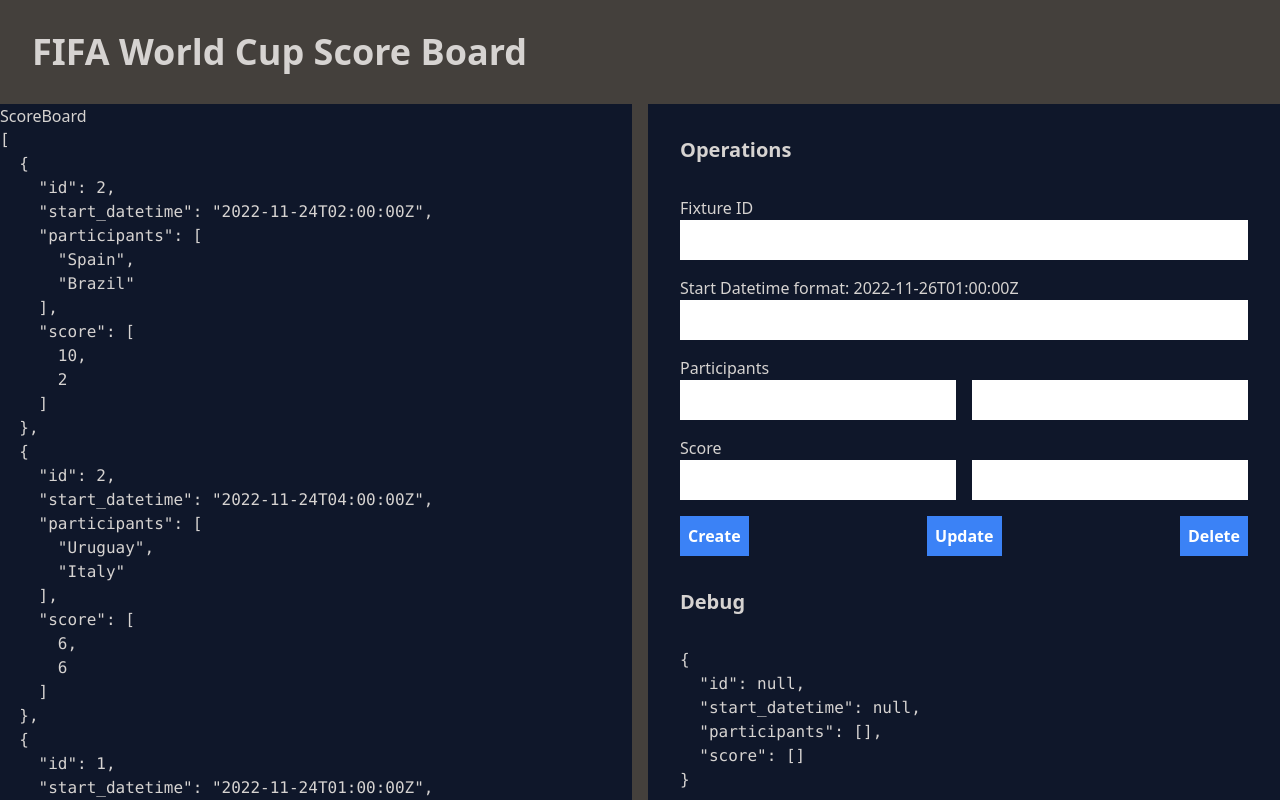
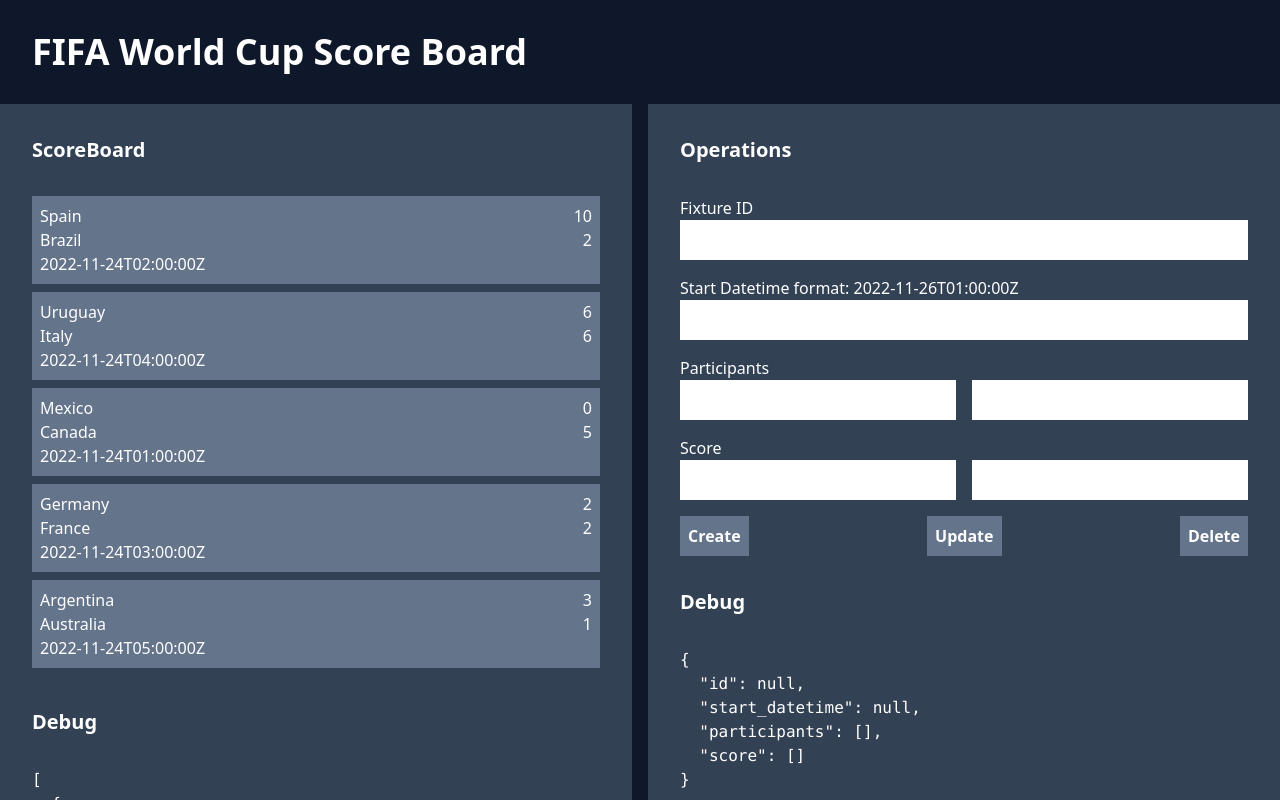
Before and after one commit to Uvacoder/world-cup-scoreboard2, a Nuxt app: page / in a window 1280 px wide. Shown: the top 800 px of the page. Built offline with nearby package versions, Linux system fonts and the light colour scheme.

Commit message:
Add some global eye candy styling to increase inspiration

```diff
--- a/app.vue
+++ b/app.vue
@@ -1,7 +1,5 @@
 <template>
-	<div class="container mx-auto bg-stone-700 text-stone-300">
-		<NuxtLayout>
-			<NuxtPage />
-		</NuxtLayout>
-	</div>
+	<NuxtLayout>
+		<NuxtPage />
+	</NuxtLayout>
 </template>
--- a/components/Operations.vue
+++ b/components/Operations.vue
@@ -52,9 +52,9 @@ export default {
 				</div>
 			</div>
 			<div class="flex items-center justify-between">
-				<button class="p-2 bg-blue-500 text-white font-bold focus:outline-none focus:shadow-outline" type="button" @click="create">Create</button>
-				<button class="p-2 bg-blue-500 text-white font-bold focus:outline-none focus:shadow-outline" type="button" @click="update">Update</button>
-				<button class="p-2 bg-blue-500 text-white font-bold focus:outline-none focus:shadow-outline" type="button" @click="delete">Delete</button>
+				<button class="p-2 bg-slate-500 text-white font-bold focus:outline-none focus:shadow-outline" type="button" @click="create">Create</button>
+				<button class="p-2 bg-slate-500 text-white font-bold focus:outline-none focus:shadow-outline" type="button" @click="update">Update</button>
+				<button class="p-2 bg-slate-500 text-white font-bold focus:outline-none focus:shadow-outline" type="button" @click="delete">Delete</button>
 			</div>
 		</form>
 
--- a/components/ScoreBoard.vue
+++ b/components/ScoreBoard.vue
@@ -13,9 +13,22 @@ await scoreBoardStore.initData();
 
 <template>
 	<div>
-		ScoreBoard
-		<div>
-			<pre>{{ scoreBoardFixtures }}</pre>
-		</div>
+		<p class="p-8 font-bold text-xl">ScoreBoard</p>
+		<ul class="mx-8 list-none">
+			<li v-for="fixture in scoreBoardFixtures" class="mb-2 p-2 bg-slate-500">
+				<div class="flex justify-between">
+					<div>{{ fixture.participants[0] }}</div>
+					<div>{{ fixture.score[0] }}</div>
+				</div>
+				<div class="flex justify-between">
+					<div>{{ fixture.participants[1] }}</div>
+					<div>{{ fixture.score[1] }}</div>
+				</div>
+				<div>{{ fixture.start_datetime }}</div>
+			</li>
+		</ul>
+
+		<p class="p-8 font-bold text-xl">Debug</p>
+		<pre class="mx-8">{{ scoreBoardFixtures }}</pre>
 	</div>
 </template>
--- a/nuxt.config.ts
+++ b/nuxt.config.ts
@@ -1,4 +1,4 @@
 // https://nuxt.com/docs/api/configuration/nuxt-config
 export default defineNuxtConfig({
-	modules: ['@nuxtjs/tailwindcss','@pinia/nuxt']
+	modules: ['@nuxtjs/tailwindcss', '@pinia/nuxt']
 });
--- a/pages/index.vue
+++ b/pages/index.vue
@@ -1,9 +1,15 @@
 <template>
-	<div>
+	<div class="container mx-auto text-white">
 		<p class="p-8 text-4xl font-black">FIFA World Cup Score Board</p>
 		<div class="flex flex-row gap-4">
-			<ScoreBoard class="basis-1/2 bg-slate-900"></ScoreBoard>
-			<Operations class="basis-1/2 bg-slate-900"></Operations>
+			<ScoreBoard class="basis-1/2 bg-slate-700"></ScoreBoard>
+			<Operations class="basis-1/2 bg-slate-700"></Operations>
 		</div>
 	</div>
 </template>
+
+<style>
+body {
+	background-color: #0f172a;
+}
+</style>
```
